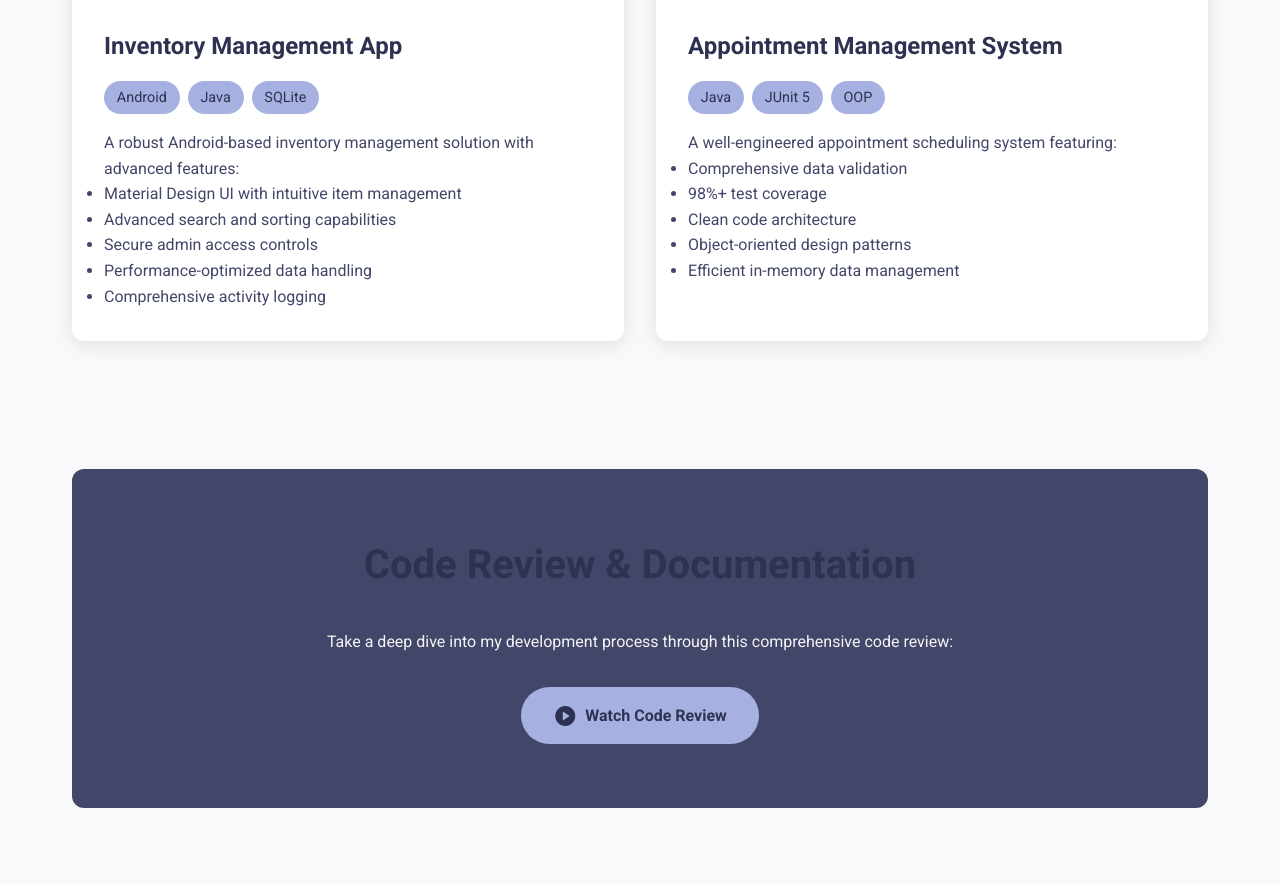
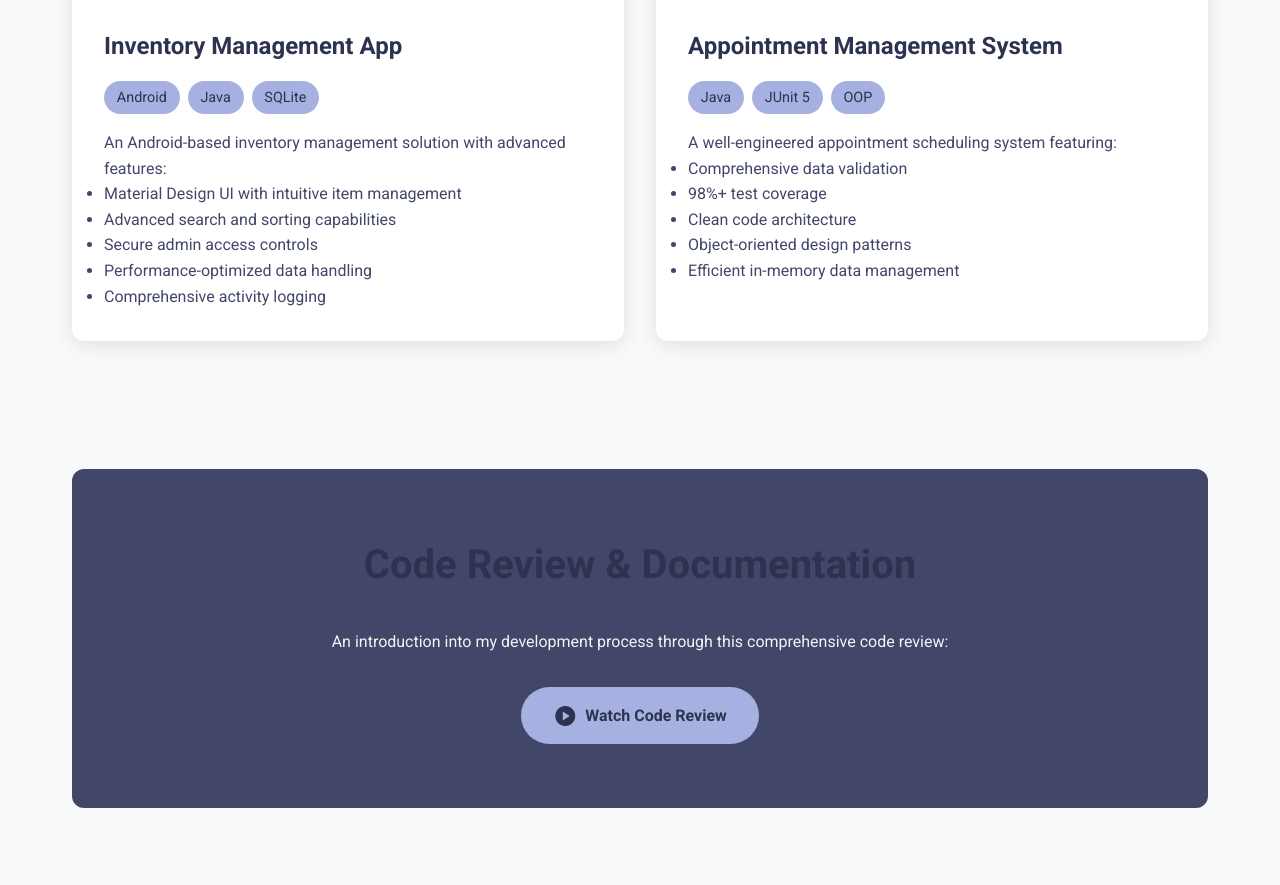
Before and after one commit to drowland341/ePortfolio, a plain HTML site: page index.html in a window 1280 px wide. Shown: the part 820-1705 px from the top of the page. Drawn offline with nearby package versions, Linux system fonts and the light colour scheme.

Commit message:
Update index.html

```diff
--- a/index.html
+++ b/index.html
@@ -46,7 +46,7 @@
             <span class="tech-tag">Java</span>
             <span class="tech-tag">SQLite</span>
           </div>
-          <p>A robust Android-based inventory management solution with advanced features:</p>
+          <p>An Android-based inventory management solution with advanced features:</p>
           <ul>
             <li>Material Design UI with intuitive item management</li>
             <li>Advanced search and sorting capabilities</li>
@@ -81,7 +81,7 @@
     <section id="code-review" class="video-section">
       <h2>Code Review & Documentation</h2>
       <div class="video-container">
-        <p>Take a deep dive into my development process through this comprehensive code review:</p>
+        <p>An introduction into my development process through this comprehensive code review:</p>
         <div class="cta-button">
           <a href="https://www.youtube.com/watch?v=Y0n7u0IcGJo" target="_blank" class="button">
             <span class="material-icons">play_circle</span>
```
